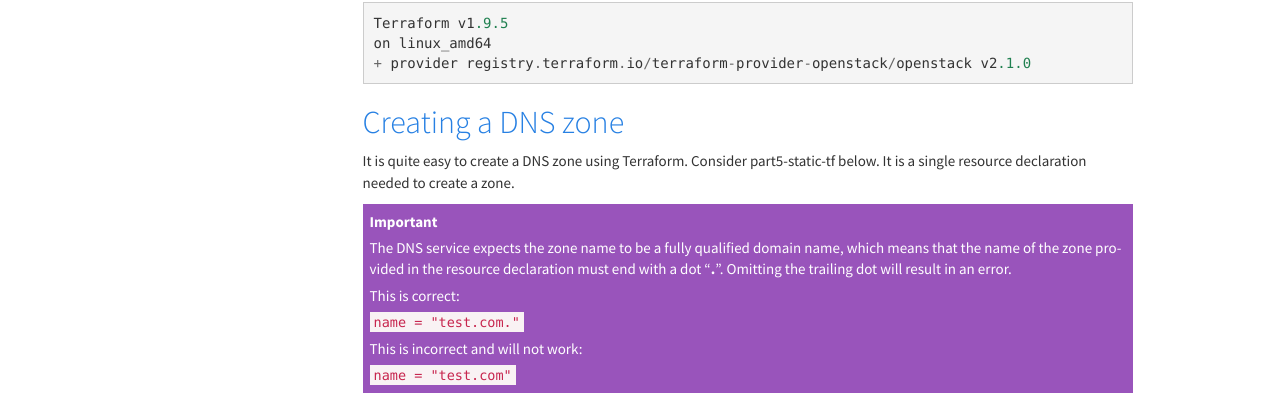
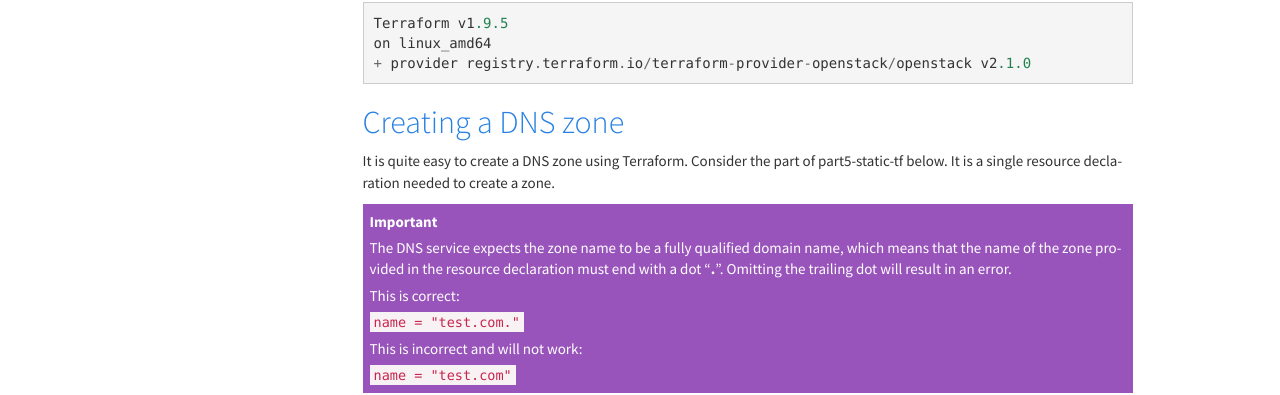
Before and after one commit to norcams/docs-enduser, a Sphinx documentation site: the page built from docs/terraform-part5.rst, in a window 1280 px wide and 900 px high, scrolled down 408 px. Shown: the part 109-504 px from the top of the window. Built offline with Sphinx 7.4.7, drawn with Linux system fonts in a browser that asks for light colours.

Commit message:
terraform review

```diff
--- a/docs/terraform-part5.rst
+++ b/docs/terraform-part5.rst
@@ -26,9 +26,9 @@ with **Terraform version 1.9.5**::
 Creating a DNS zone
 -------------------
 
-It is quite easy to create a DNS zone using Terraform. Consider
-:ref:`part5-static-tf` below. It is a single resource declaration needed to
-create a zone.
+It is quite easy to create a DNS zone using Terraform. Consider the
+part of :ref:`part5-static-tf` below. It is a single resource
+declaration needed to create a zone.
 
 .. IMPORTANT::
 
```
